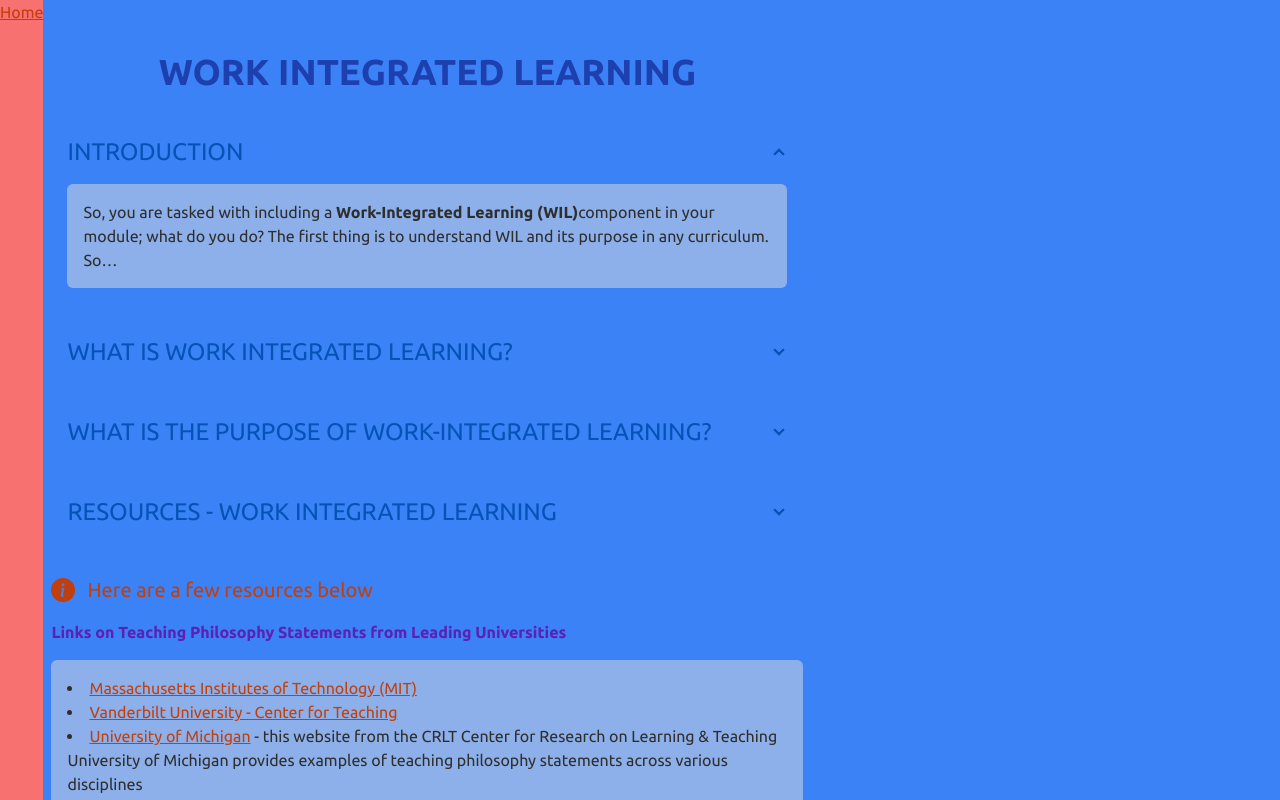
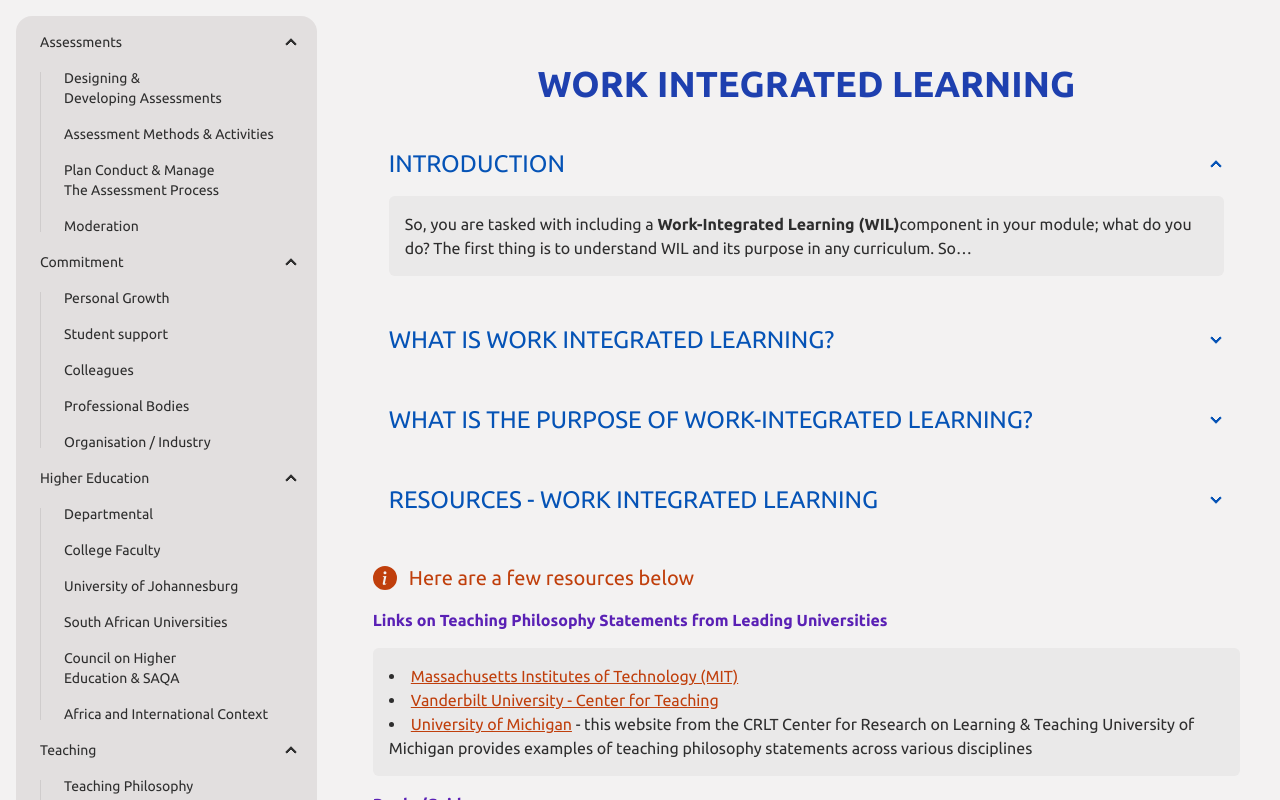
Before and after one commit to iam-hbk/Teach, a Next.js app: page /teaching/work-integrated-learning in a window 1280 px wide. Shown: the top 800 px of the page. Built offline with nearby package versions, Linux system fonts and the light colour scheme.

Commit message:
Refactor layout and add sidebar component

```diff
--- a/src/app/layout.tsx
+++ b/src/app/layout.tsx
@@ -26,10 +26,9 @@ export default function RootLayout({
       <body className={inter.className}>
         <Navbar />
         <Toaster richColors />
-        <main className="min-h-screen justify-center items-center flex">
-        {children}
+        <main className="flex min-h-screen items-center justify-center">
+          {children}
         </main>
-        <Footer />
       </body>
     </html>
   );
--- a/src/app/page.tsx
+++ b/src/app/page.tsx
@@ -5,6 +5,7 @@ import Link from "next/link";
 import LandingPageText from "@/components/landing-page-text";
 import SmoothLink from "@/components/smooth-link";
 import Section2 from "@/components/section-2";
+import Footer from "@/components/footer";
 export default function Home() {
   return (
     <main>
@@ -87,6 +88,7 @@ export default function Home() {
       </div>
 
       <Section2 />
+      <Footer />
     </main>
   );
 }
--- a/src/app/teaching/layout.tsx
+++ b/src/app/teaching/layout.tsx
@@ -1,4 +1,5 @@
 import CompetencyNav from "@/components/competency-nav";
+import SideBar from "@/components/sidebar";
 import type { Metadata } from "next";
 import Link from "next/link";
 export const metadata: Metadata = {
@@ -22,9 +23,9 @@ export const metadata: Metadata = {
 
 const AlternateLayout = ({ children }: { children: React.ReactNode }) => {
   return (
-    <section className="relative bg-blue-500 mb-8 flex min-w-full min-h-screen overflow-auto bg-base-100 ">
-      <nav className="bg-red-400"><Link href={"/"} className="link-primary underline">Home</Link></nav>
-      <div className="">{children}</div>
+    <section className="bg-base-100 relative flex flex-row justify-start">
+      <SideBar />
+      <div className="max-h-screen overflow-scroll p-10 py-5">{children}</div>
     </section>
   );
 };
--- a/src/app/teaching/work-integrated-learning/page.tsx
+++ b/src/app/teaching/work-integrated-learning/page.tsx
@@ -7,7 +7,7 @@ type Props = {};
 
 const WorkIntegratedLearning = (props: Props) => {
   return (
-    <div className="container max-w-3xl p-2 flex flex-col gap-4 lg:mt-8">
+    <div className="container flex flex-col gap-4 lg:mt-8">
       <h1 className="m-3 self-center text-4xl font-bold uppercase text-blue-800">
         WORK INTEGRATED LEARNING
       </h1>
--- /dev/null
+++ b/src/components/sidebar.tsx
@@ -0,0 +1,71 @@
+"use client";
+import { usePathname } from "next/navigation";
+import React from "react";
+import { CgMenuLeft, CgSelect } from "react-icons/cg";
+import data from "@/utils/data";
+import Link from "next/link";
+type Props = {};
+
+const SideBar = (props: Props) => {
+  const path = usePathname();
+  const competency_ = formatCompetency(getCompetency(path)[0]);
+  const subCompetency = getCompetency(path)[1];
+
+  return (
+    <nav className="max-h-screen w-[26%] min-w-[26%] flex-col overflow-scroll p-4">
+      <ul className="menu rounded-box w-full min-w-full bg-base-200">
+        {data.map((competency) => (
+          <ul key={competency.title}>
+            <li>
+              <details open>
+                <summary>
+                  <Link href={competency.link}>{competency.title}</Link>
+                </summary>
+                <ul>
+                  {competency.subSegments.map((segment) => (
+                    <li
+                      key={segment.title}
+                      style={{
+                        color:
+                          subCompetency === getCompetency(segment.link)[1]
+                            ? competency.color
+                            : "inherit",
+                        backgroundColor:
+                          subCompetency === getCompetency(segment.link)[1]
+                            ? competency.color + "20"
+                            : "inherit",
+                      }}
+                    >
+                      <Link href={segment.link}>
+                        {segment.title}
+                      </Link>
+                    </li>
+                  ))}
+                </ul>
+              </details>
+            </li>
+          </ul>
+        ))}
+      </ul>
+    </nav>
+  );
+};
+
+export default SideBar;
+
+function getCompetency(path: string): string[] {
+  const segments = path.split("/").filter((segment) => segment.length > 0);
+  return segments;
+}
+function formatCompetency(competency: string) {
+  if (competency === "teaching") {
+    return data[3];
+  } else if (competency === "expertise") {
+    return data[4];
+  } else if (competency === "assessment") {
+    return data[0];
+  } else if (competency === "commitment-caring") {
+    return { ...data[1], title: "Commitment & Caring" };
+  }
+  return data[2];
+}
```
